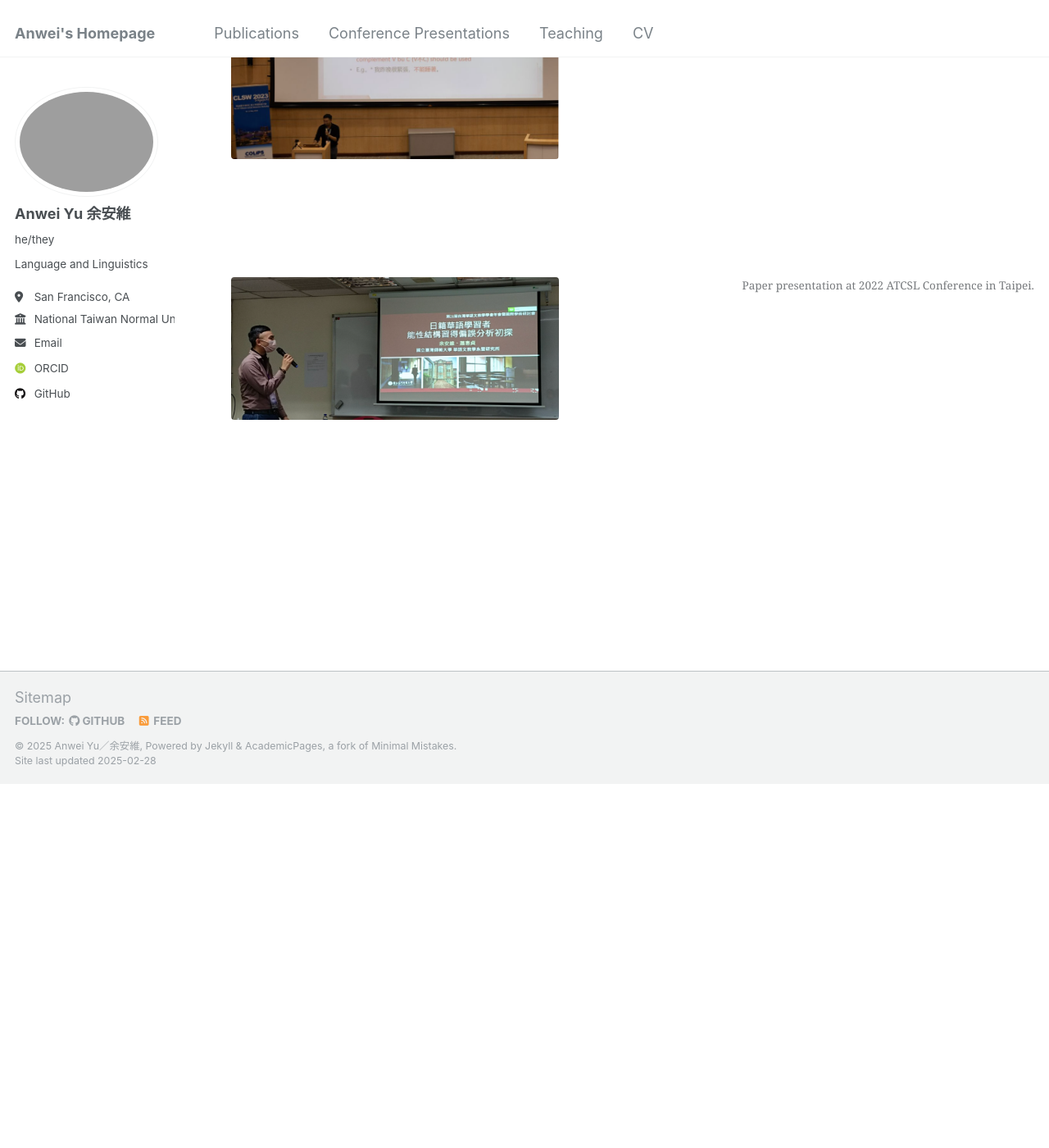
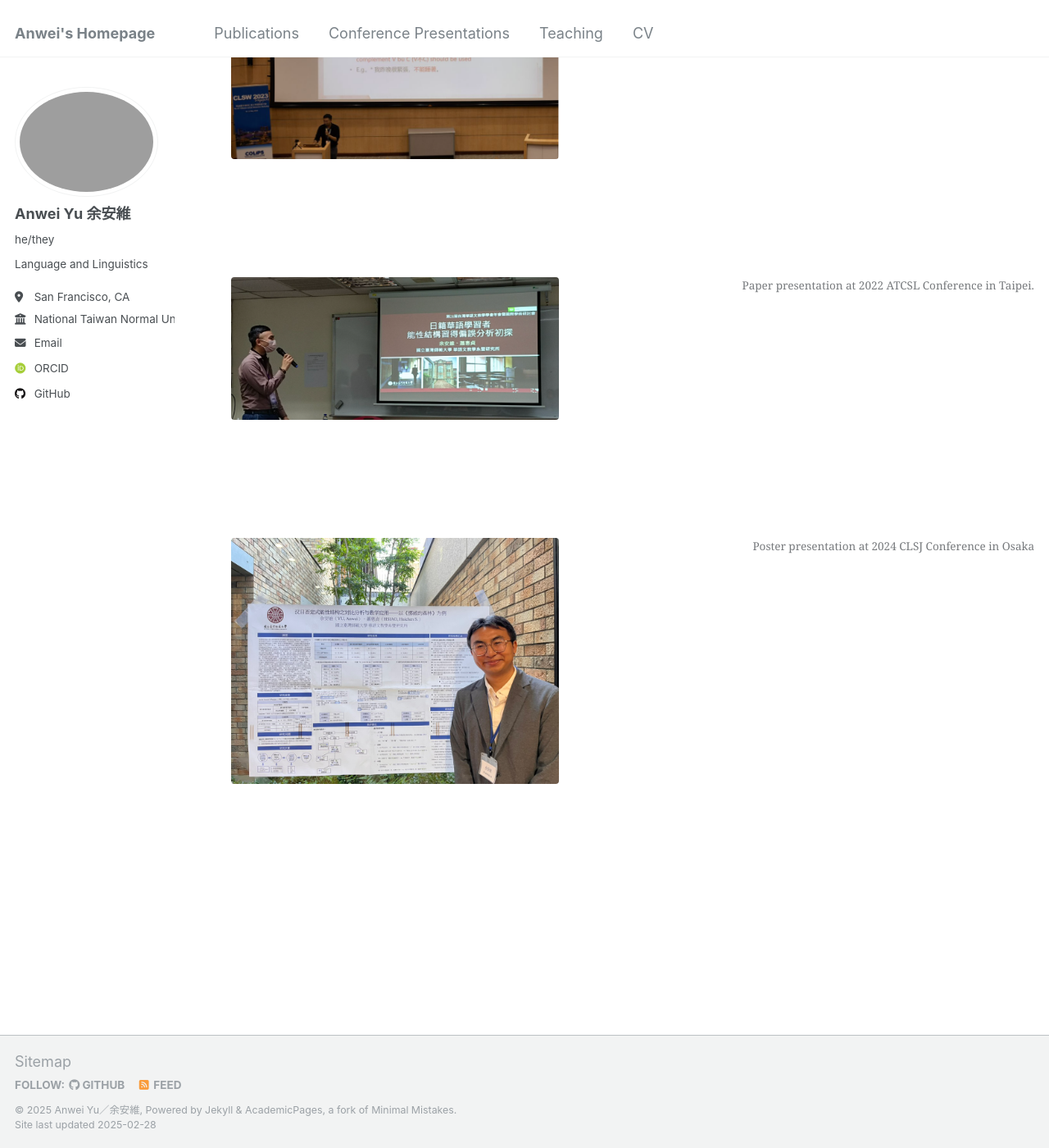
Before and after one commit to anweiyu/anweiyu.github.io, a Jekyll site: the page built from _pages/talks.html, in a window 1280 px wide and 1400 px high, scrolled down 1676 px. Shown: the whole window at 82% size. Built offline with Jekyll 4.4.1, drawn with Linux system fonts in a browser that asks for light colours; some web fonts are replaced; before the commit the page ends 2632 px from its top, so only the background shows below that.

Commit message:
Update talks.html

```diff
--- a/_pages/talks.html
+++ b/_pages/talks.html
@@ -40,7 +40,7 @@ author_profile: true
         max-width: 400px;
         height: auto;
     }
-</style<br><br>
+</style><br><br>
 <figure>
     <img src="{{site.baseurl}}/images/CLSJ 2024.jpeg" alt="CLSJ 2024 Presentation" class="responsive-img">
     <figcaption>Poster presentation at 2024 CLSJ Conference in Osaka</figcaption>
```
